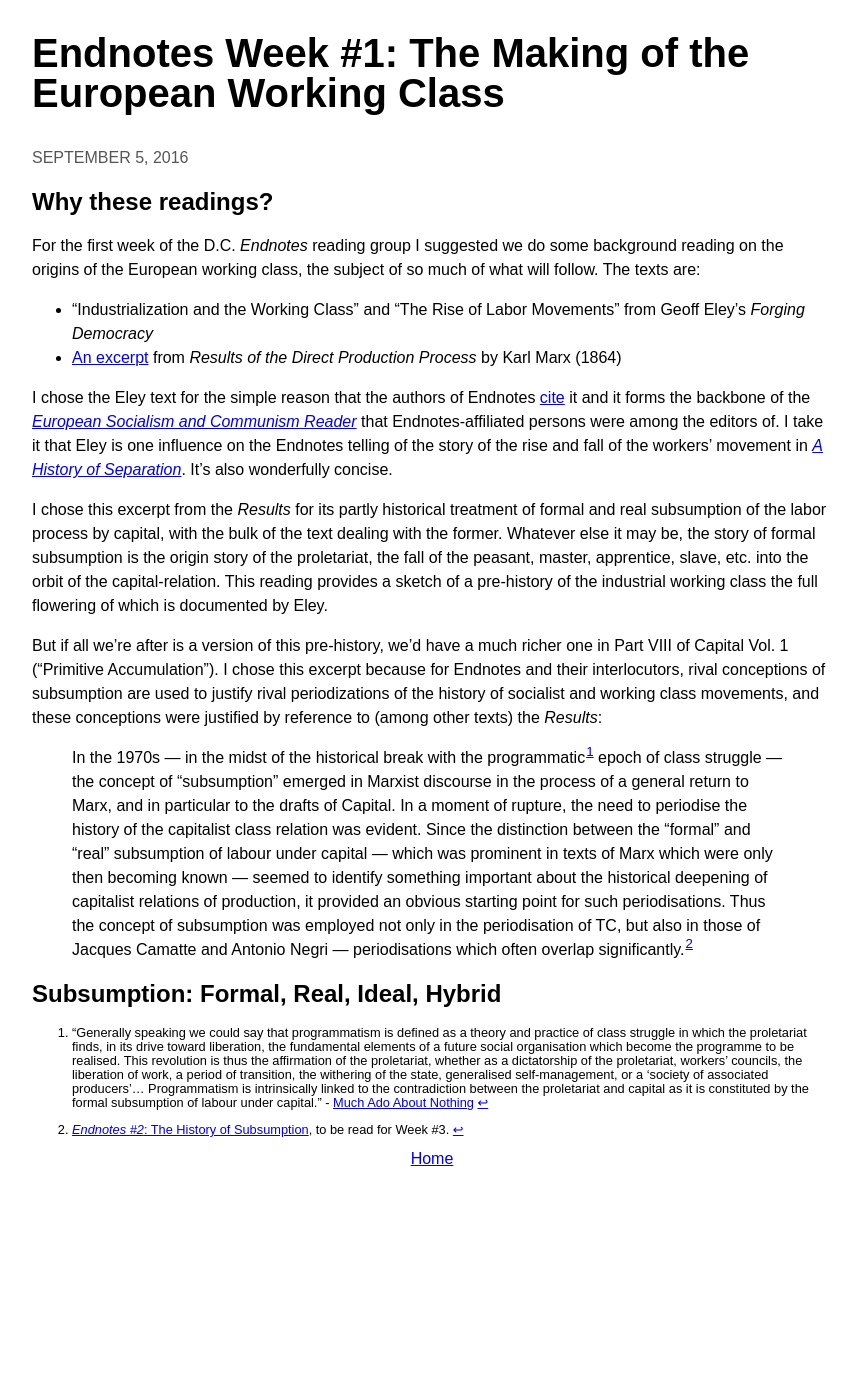
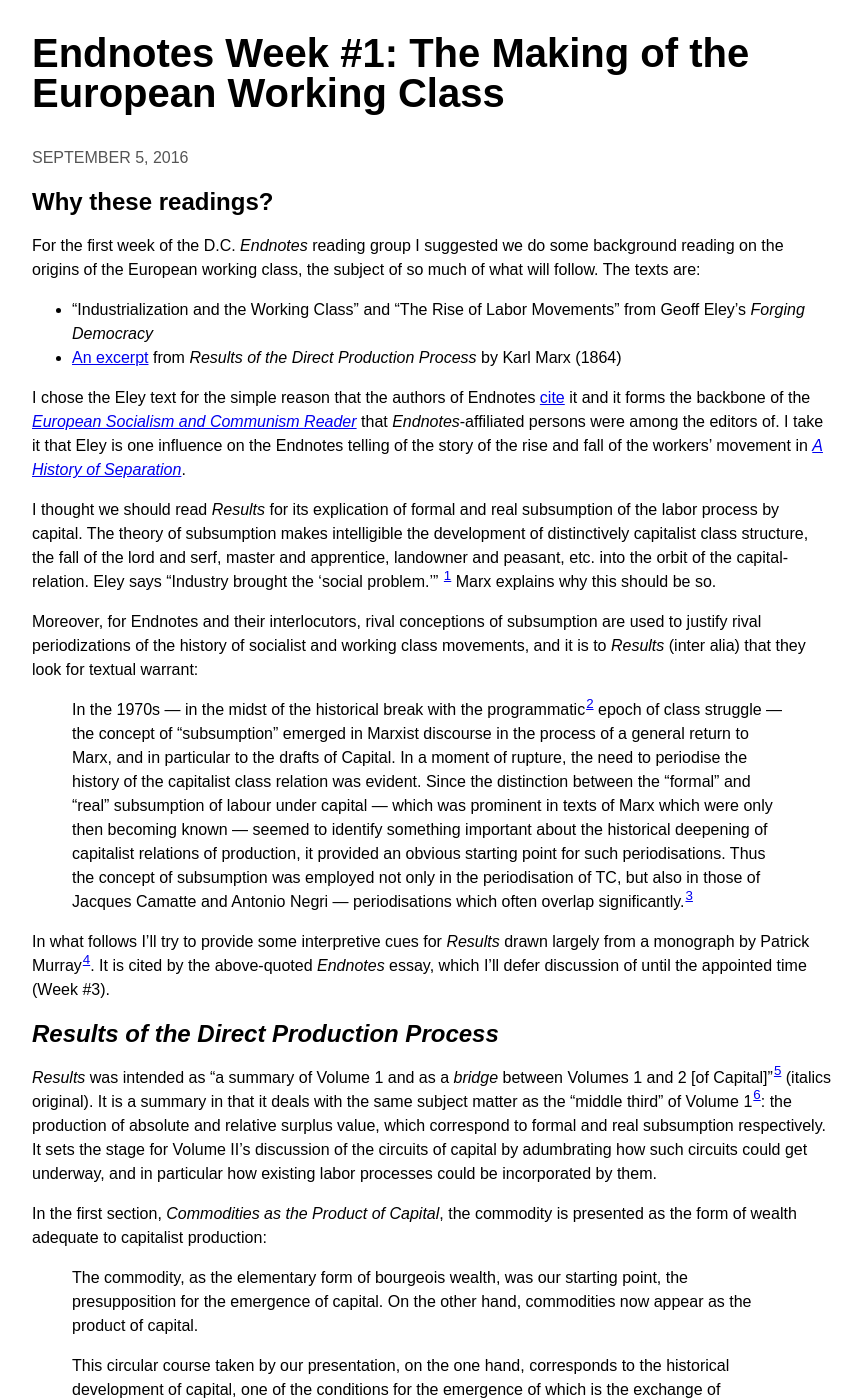
Before and after one commit to heiswayi/the-plain, a Jekyll site: the page built from _posts/2016-09-05-making-european-working-class.md, in a window 1280 px wide and 1400 px high. Shown: the whole window, without its empty margins (208-1070 px from the left). Built offline with Jekyll 4.4.1, drawn with Linux system fonts in a browser that asks for light colours; some of the changed text lies outside the part shown.

Commit message:
changes, aborting
Signed-off-by: Bjorn Westergard <bjornw@gmail.com>

```diff
--- a/_posts/2016-09-05-making-european-working-class.md
+++ b/_posts/2016-09-05-making-european-working-class.md
@@ -10,16 +10,69 @@
 - “Industrialization and the Working Class” and “The Rise of Labor Movements” from Geoff Eley's _Forging Democracy_
 - [An excerpt](https://www.marxists.org/archive/marx/works/1864/economic/ch02a.htm#469a) from _Results of the Direct Production Process_ by Karl Marx (1864)
 
-I chose the Eley text for the simple reason that the authors of Endnotes  [cite](https://endnotes.org.uk/issues/4/en/endnotes-the-fracturing-of-the-workers-movement) it and it forms the backbone of the _[European Socialism and Communism Reader](https://communistresearchcluster.wordpress.com/readers/)_ that Endnotes-affiliated persons were among the editors of. I take it that Eley is one influence on the Endnotes telling of the story of the rise and fall of the workers' movement in _[A History of Separation](https://endnotes.org.uk/issues/4/en/endnotes-preface)_. It's also wonderfully concise.
+I chose the Eley text for the simple reason that the authors of Endnotes  [cite](https://endnotes.org.uk/issues/4/en/endnotes-the-fracturing-of-the-workers-movement) it and it forms the backbone of the _[European Socialism and Communism Reader](https://communistresearchcluster.wordpress.com/readers/)_ that _Endnotes_-affiliated persons were among the editors of. I take it that Eley is one influence on the Endnotes telling of the story of the rise and fall of the workers' movement in _[A History of Separation](https://endnotes.org.uk/issues/4/en/endnotes-preface)_.
 
-I chose this excerpt from the _Results_ for its partly historical treatment of formal and real subsumption of the labor process by capital, with the bulk of the text dealing with the former. Whatever else it may be, the story of formal subsumption is the origin story of the proletariat, the fall of the peasant, master, apprentice, slave, etc. into the orbit of the capital-relation. This reading provides a sketch of a pre-history of the industrial working class the full flowering of which is documented by Eley.
+I thought we should read _Results_ for its explication of formal and real subsumption of the labor process by capital. The theory of subsumption makes intelligible the development of distinctively capitalist class structure, the fall of the lord and serf, master and apprentice, landowner and peasant, etc. into the orbit of the capital-relation. Eley says "Industry brought the 'social problem.'" [^socialproblem] Marx explains why this should be so.
 
-But if all we're after is a version of this pre-history, we'd have a much richer one in Part VIII of Capital Vol. 1 ("Primitive Accumulation"). I chose this excerpt because for Endnotes and their interlocutors, rival conceptions of subsumption are used to justify rival periodizations of the history of socialist and working class movements, and these conceptions were justified by reference to (among other texts) the _Results_:
+Moreover, for Endnotes and their interlocutors, rival conceptions of subsumption are used to justify rival periodizations of the history of socialist and working class movements, and it is to _Results_ (inter alia) that they look for textual warrant:
 
 > In the 1970s — in the midst of the historical break with the programmatic[^programmatism] epoch of class struggle — the concept of “subsumption” emerged in Marxist discourse in the process of a general return to Marx, and in particular to the drafts of Capital. In a moment of rupture, the need to periodise the history of the capitalist class relation was evident. Since the distinction between the “formal” and “real” subsumption of labour under capital — which was prominent in texts of Marx which were only then becoming known — seemed to identify something important about the historical deepening of capitalist relations of production, it provided an obvious starting point for such periodisations. Thus the concept of subsumption was employed not only in the periodisation of TC, but also in those of Jacques Camatte and Antonio Negri — periodisations which often overlap significantly.[^periodize]
 
-# Subsumption: Formal, Real, Ideal, Hybrid
+In what follows I'll try to provide some interpretive cues for _Results_ drawn largely from a monograph by Patrick Murray[^murray]. It is cited by the above-quoted _Endnotes_ essay, which I'll defer discussion of until the appointed time (Week #3).
 
-[^programmatism]: "Generally speaking we could say that programmatism is defined as a theory and practice of class struggle in which the proletariat finds, in its drive toward liberation, the fundamental elements of a future social organisation which become the programme to be realised. This revolution is thus the affirmation of the proletariat, whether as a dictatorship of the proletariat, workers’ councils, the liberation of work, a period of transition, the withering of the state, generalised self-management, or a 'society of associated producers'... Programmatism is intrinsically linked to the contradiction between the proletariat and capital as it is constituted by the formal subsumption of labour under capital." - [Much Ado About Nothing](https://endnotes.org.uk/issues/1/en/endnotes-much-ado-about-nothing)
+# _Results of the Direct Production Process_
+
+_Results_ was intended as "a summary of Volume 1 and as a _bridge_ between Volumes 1 and 2 [of Capital]"[^mandel] (italics original). It is a summary in that it deals with the same subject matter as the "middle third" of Volume 1[^middlethird]: the production of absolute and relative surplus value, which correspond to formal and real subsumption respectively. It sets the stage for Volume II's discussion of the circuits of capital by adumbrating how such circuits could get underway, and in particular how existing labor processes could be incorporated by them.
+
+In the first section, _Commodities as the Product of Capital_, the commodity is presented as the form of wealth adequate to capitalist production:
+
+> The commodity, as the elementary form of bourgeois wealth, was our starting point, the presupposition for the emergence of capital. On the other hand, commodities now appear as the product of capital.
+
+> This circular course taken by our presentation, on the one hand, corresponds to the historical development of capital, one of the conditions for the emergence of which is the exchange of commodities trade in commodities; but this condition itself is formed on the basis provided by a number of different stages of production which all have in common a situation in which capitalist production either does not as yet exist at all or exists only sporadically. On the other hand, the exchange of commodities in its full development and the form of the commodity as the universally necessary social form of the product first emerge as a result of the capitalist mode of production.
+
+> If, in contrast, we consider societies where capitalist production is fully developed, the commodity appears there as both the constant elementary presupposition of capital and, on the other hand, as the direct result of the capitalist production process.
+
+
+- Place of _Results_ in Marx's corpus
+  - Bridge between vol. 1 and vol. 2
+  - Restatement of vol. 1 (particularly middle third dealing with RSV/ASV)
+  - One of three works in which formal/real subsumption are dealt with at length
+    - Capital middle third
+    - 1861-1863 manuscripts
+- Structure of _Results_
+  1. Commodities as the product of capital, of capitalist production
+    - Commodity both product and pre-req of capitalist production
+    - Commodity production predates capitalist mode of production, but "only on the basis of capitalist production does the commodity actually become the _universal elementary form of wealth_. For example, where capital has not yet taken over agriculture, a large proportion of agricultural produce is still used directly as means of subsistence and not as a commodity."
+    - social division of labor
+  2. Capitalist production is the production of surplus value
+  3. Finally, it is the production and reproduction of the whole relation through which this direct production process is characterised as specifically capitalist.
+- Key themes
+  - Social form of wealth
+   - "It is production which is not limited by any predetermining or predetermined barriers set by needs."
+  - Subsumption
+    - Formal
+    - Real
+    - Hybrid
+    - Ideal
+  - Mentality of the new subordinate classes (respectability!)
+    - "so the worker is indifferent to the particular content of his labour" (instrumental relation to wage labor)
+    - Needs
+- Controversies
+  - Which kinds of production are the concomitants of which forms of subsumption?
+  - Historical/Conceptual
+  - What can be subsumed? Labor process, workers, other factors of production, society?
+    - "Marx considers the possibility of a distinct historical stage of merely formal subsumption but finds no evidence of one. Neither does Marx think that there is any historical period of ‘simple co-operation’ (454)." - Murray
+
+# _Forging Democracy_
+
+[^socialproblem]: Page 47
+
+[^programmatism]: "Generally speaking we could say that programmatism is defined as a theory and practice of class struggle in which the proletariat finds, in its drive toward liberation, the fundamental elements of a future social organisation which become the programme to be realised. This revolution is thus the affirmation of the proletariat, whether as a dictatorship of the proletariat, workers’ councils, the liberation of work, a period of transition, the withering of the state, generalised self-management, or a 'society of associated producers'... Programmatism is intrinsically linked to the contradiction between the proletariat and capital as it is constituted by the formal subsumption of labour under capital." - Théorie Communiste, [Much Ado About Nothing](https://endnotes.org.uk/issues/1/en/endnotes-much-ado-about-nothing)
 
 [^periodize]: [_Endnotes #2_: The History of Subsumption](https://endnotes.org.uk/articles/6), to be read for Week #3.
+
+[^murray]: _The Social and Material Transformation of Production by Capital: Formal and Real Subsumption in Capital, Volume I_ by Patrick Murray in Bellofiore, R., and Nicola Taylor. _The Constitution of Capital: Essays on Volume I of Marx's Capital._ Houndmills, Balsingstoke, Hampshire: Palgrave, 2004. Pages 243-273.
+
+[^mandel]: Mandel introduction to _Results_ in the Penguin edition.
+
+[^middlethird]: The middle third consisting of "Part III: The Production of Absolute Surplus-Value", "Part IV: Production of Relative Surplus Value", and "Part V: The Production of Absolute and of Relative Surplus-Value"
```
